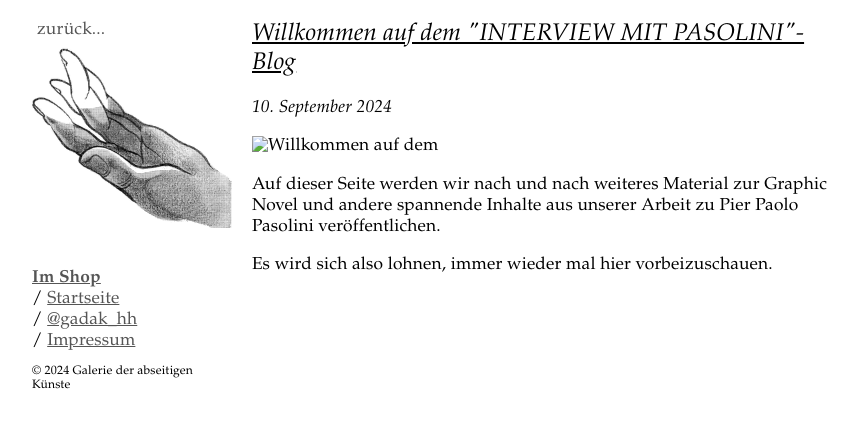
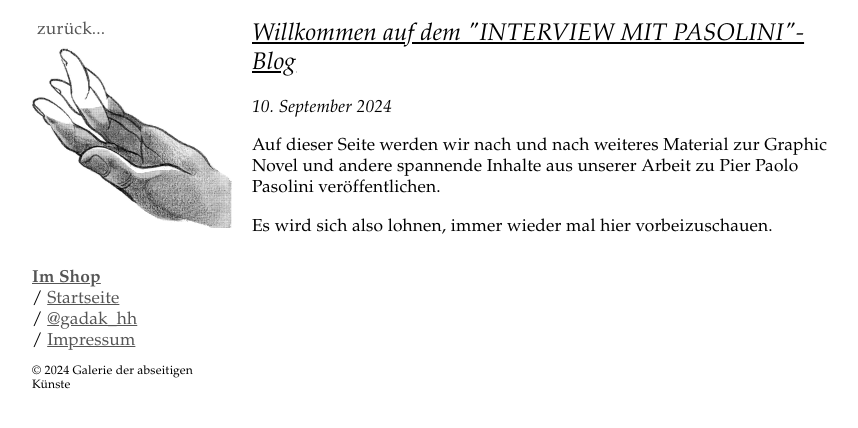
Before and after one commit to tniassorc/interview-mit-pasolini.de, a Jekyll site: the page built from _posts/2024-09-25-willkommen-auf-dem-interview-mit-pasolini-blog.md, in a window 1280 px wide. Shown: the top 428 px of the page, without its empty margins (203-1061 px from the left). Built offline with Jekyll 4.4.1, drawn with Linux system fonts in a browser that asks for light colours; a script that is not in the unit is left out.

Commit message:
post image text appearing fix

```diff
--- a/_layouts/post.html
+++ b/_layouts/post.html
@@ -6,7 +6,9 @@
   {% assign month = page.date | date: "%B" %}
   {% assign german_month = site.translations.months[month] %}
   <p><em>{{ page.date | date: "%d" }}. {{ german_month }} {{ page.date | date: "%Y" }}</em></p>
-  <img src="{{ page.image | relative_url }}" alt="{{ page.title }} image">
+  {% if post.image %}
+  <img src="{{ post.image | relative_url }}" alt="{{ post.title }} image">
+  {% endif %}
   <div class="post-content">
     {{ content }}
   </div>
```
